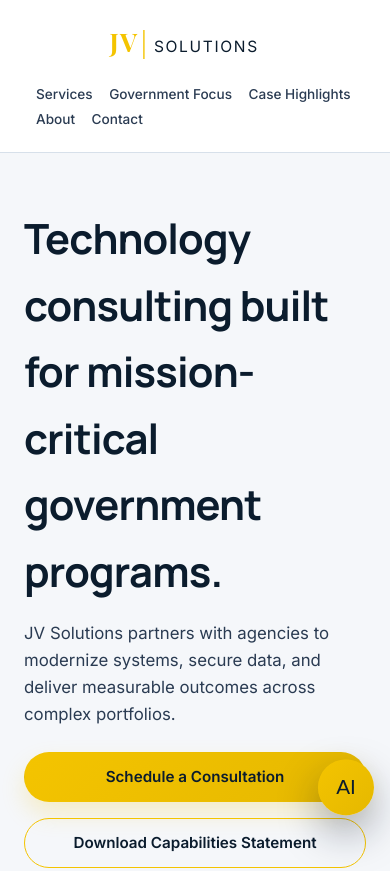
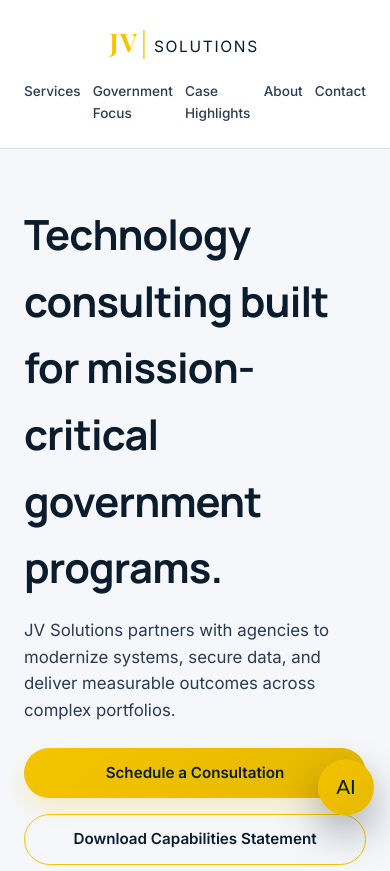
Before and after one commit to velillajoseph/JVSOLUTIONS, a website: page public/index.html in a window 390 px wide. Shown: the top 871 px of the page. Drawn offline with nearby package versions, Linux system fonts and the light colour scheme.

Commit message:
Adjust mobile nav for horizontal scrolling

```diff
--- a/public/index.html
+++ b/public/index.html
@@ -468,8 +468,17 @@
           gap: 12px;
         }
 
+        nav {
+          display: flex;
+          justify-content: flex-end;
+          gap: 12px;
+          overflow-x: auto;
+          padding-bottom: 4px;
+          -webkit-overflow-scrolling: touch;
+        }
+
         nav a {
-          margin-left: 12px;
+          margin-left: 0;
         }
 
         .hero-grid,
```
